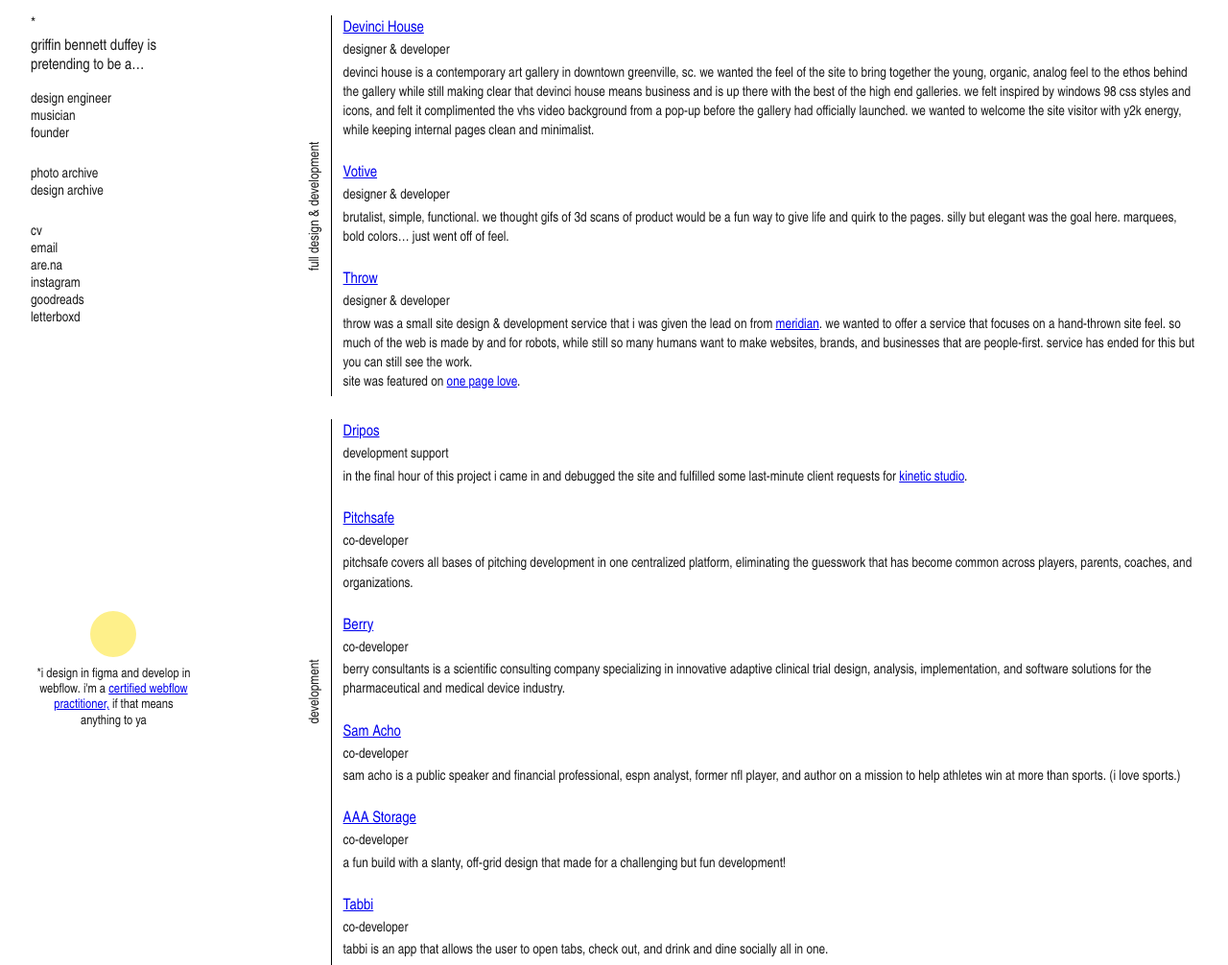
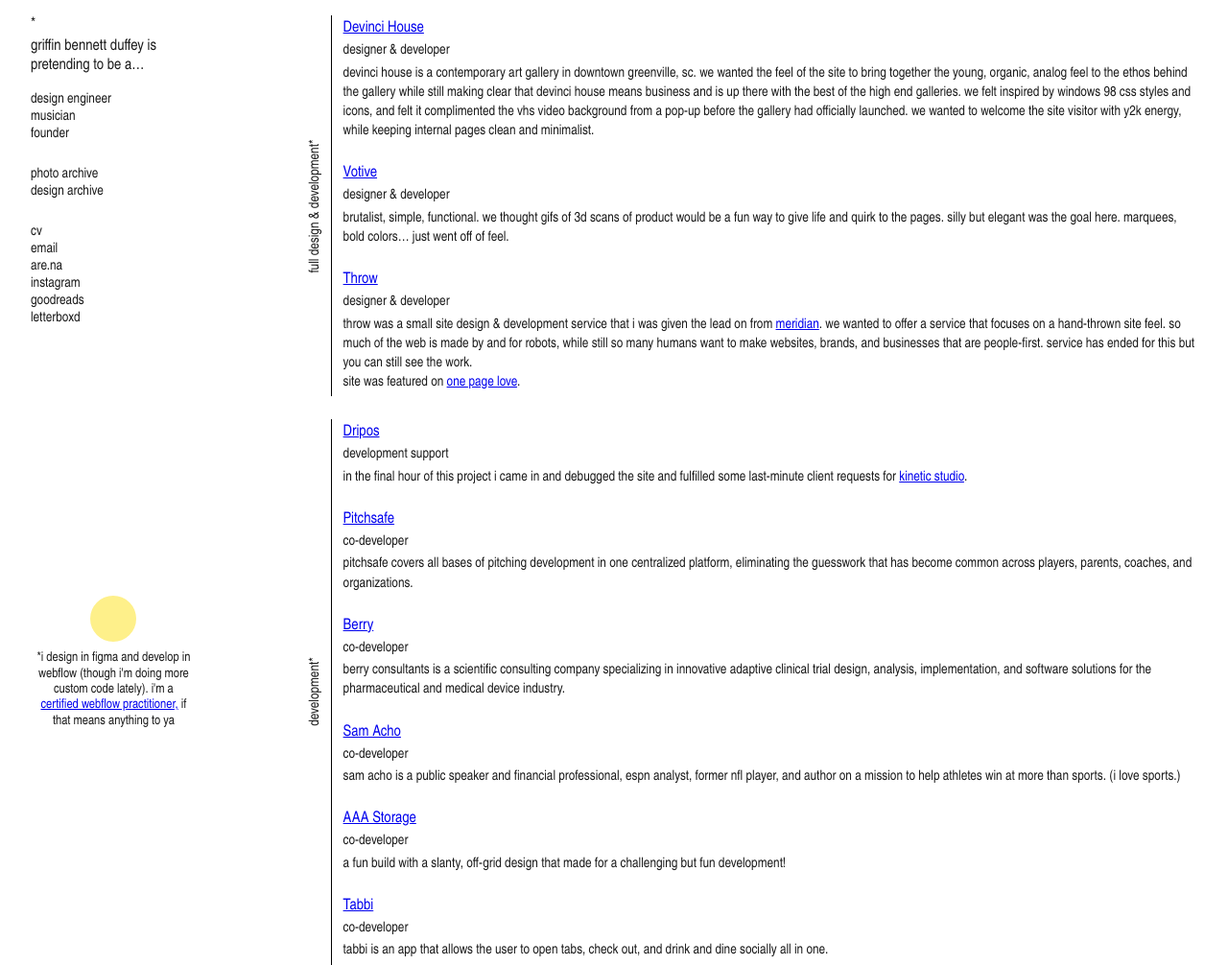
Before and after one commit to griffinbennettduffey/griffinduffey, a website: page pages/design-engineer.html in a window 1280 px wide. Shown: the whole page at 96% size. Drawn offline with Linux system fonts and the light colour scheme.

Commit message:
Restore asterisks on design-engineer rotated labels; expand cert blurb

```diff
--- a/pages/design-engineer.html
+++ b/pages/design-engineer.html
@@ -17,7 +17,7 @@
     <aside class="cert-popup">
       <div class="cert-blob" aria-hidden="true"></div>
       <p class="cert-text">
-        *i design in figma and develop in Webflow. i'm a
+        *i design in figma and develop in Webflow (though i'm doing more custom code lately). i'm a
         <a href="https://www.credential.net/82d96f1b-b77f-4222-82e8-da5347f9ae4f#acc.G0dMZnvF" target="_blank" rel="noopener noreferrer">certified webflow practitioner,</a>
         if that means anything to ya
       </p>
@@ -25,7 +25,7 @@
 
     <main class="page-content">
       <section class="project-group">
-        <aside class="project-group-label"><span>Full design &amp; development</span></aside>
+        <aside class="project-group-label"><span>Full design &amp; development*</span></aside>
         <div class="project-list">
           <article class="project">
             <h3 class="project-title"><a href="https://www.devincihouse.com/" target="_blank" rel="noopener noreferrer">Devinci House</a></h3>
@@ -49,7 +49,7 @@
       </section>
 
       <section class="project-group">
-        <aside class="project-group-label"><span>Development</span></aside>
+        <aside class="project-group-label"><span>Development*</span></aside>
         <div class="project-list">
           <article class="project">
             <h3 class="project-title"><a href="https://www.dripos.com/" target="_blank" rel="noopener noreferrer">Dripos</a></h3>
```
